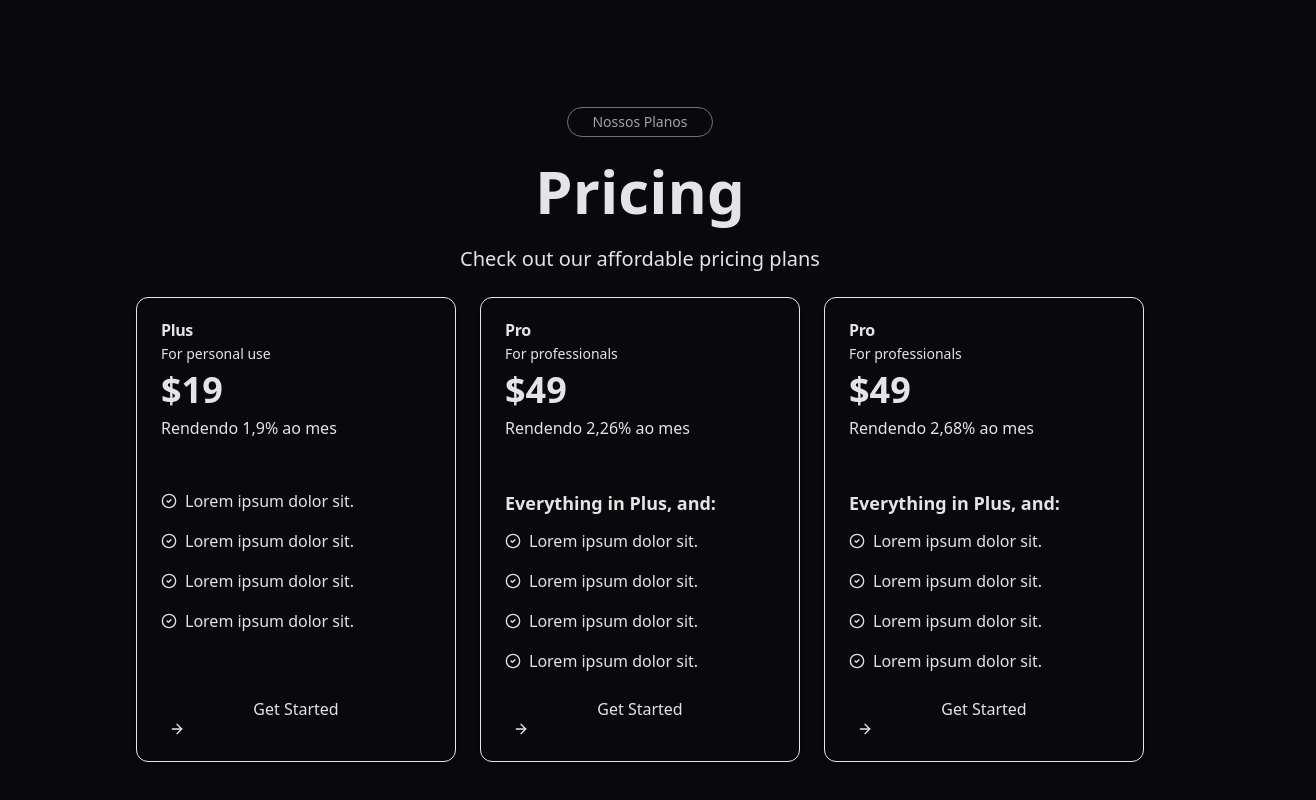
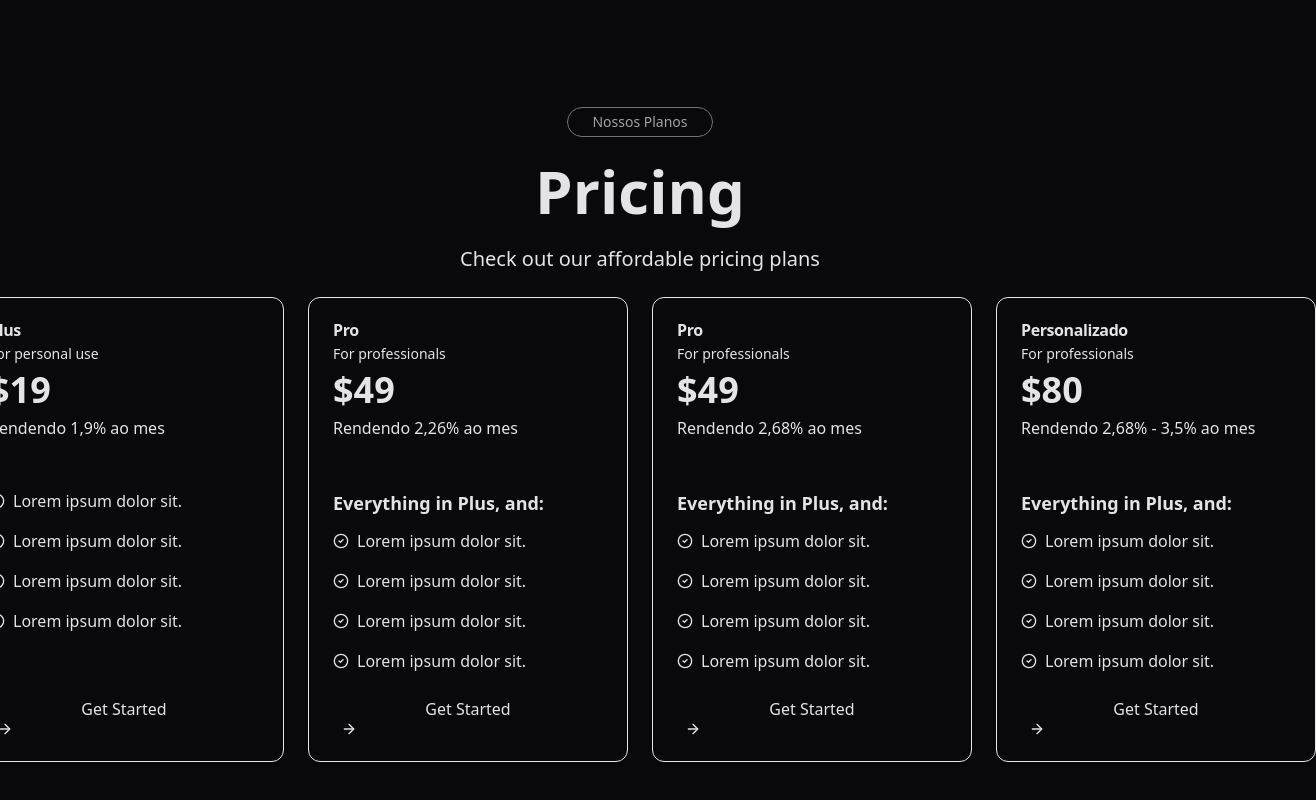
Before and after one commit to leosantanadev/gesolar-invest, a Next.js app: page / in a window 1280 px wide. Shown: the part 3551-4351 px from the top of the page, 1316 px wide, since content can reach past the window. Built offline with nearby package versions, Linux system fonts and the light colour scheme.

Commit message:
push princing section to main branch

```diff
--- a/src/components/PrincingSection.tsx
+++ b/src/components/PrincingSection.tsx
@@ -167,6 +167,53 @@ export function PrincingSection () {
                 </button>
               </CardFooter>
             </Card>
+
+            <Card className="flex w-80 flex-col justify-between text-left">
+              <CardHeader>
+                <CardTitle>
+                  <p>Personalizado</p>
+                </CardTitle>
+                <p className="text-sm text-muted-foreground">
+                  For professionals
+                </p>
+                <span className="text-4xl font-bold">
+                  $80
+                </span>
+                <p className="text-muted-foreground">
+                Rendendo 2,68% - 3,5% ao mes
+                </p>
+              </CardHeader>
+              <CardContent>
+                <Separator className="mb-6" />
+                <p className="mb-3 text-lg font-semibold">
+                  Everything in Plus, and:
+                </p>
+                <ul className="space-y-4">
+                  <li className="flex items-center gap-2">
+                    <CircleCheck className="size-4" />
+                    <span>Lorem ipsum dolor sit.</span>
+                  </li>
+                  <li className="flex items-center gap-2">
+                    <CircleCheck className="size-4" />
+                    <span>Lorem ipsum dolor sit.</span>
+                  </li>
+                  <li className="flex items-center gap-2">
+                    <CircleCheck className="size-4" />
+                    <span>Lorem ipsum dolor sit.</span>
+                  </li>
+                  <li className="flex items-center gap-2">
+                    <CircleCheck className="size-4" />
+                    <span>Lorem ipsum dolor sit.</span>
+                  </li>
+                </ul>
+              </CardContent>
+              <CardFooter className="mt-auto">
+                <button className="w-full">
+                  Get Started
+                  <ArrowRight className="ml-2 size-4" />
+                </button>
+              </CardFooter>
+            </Card>
           </div>
         </div>
       </div>
```
